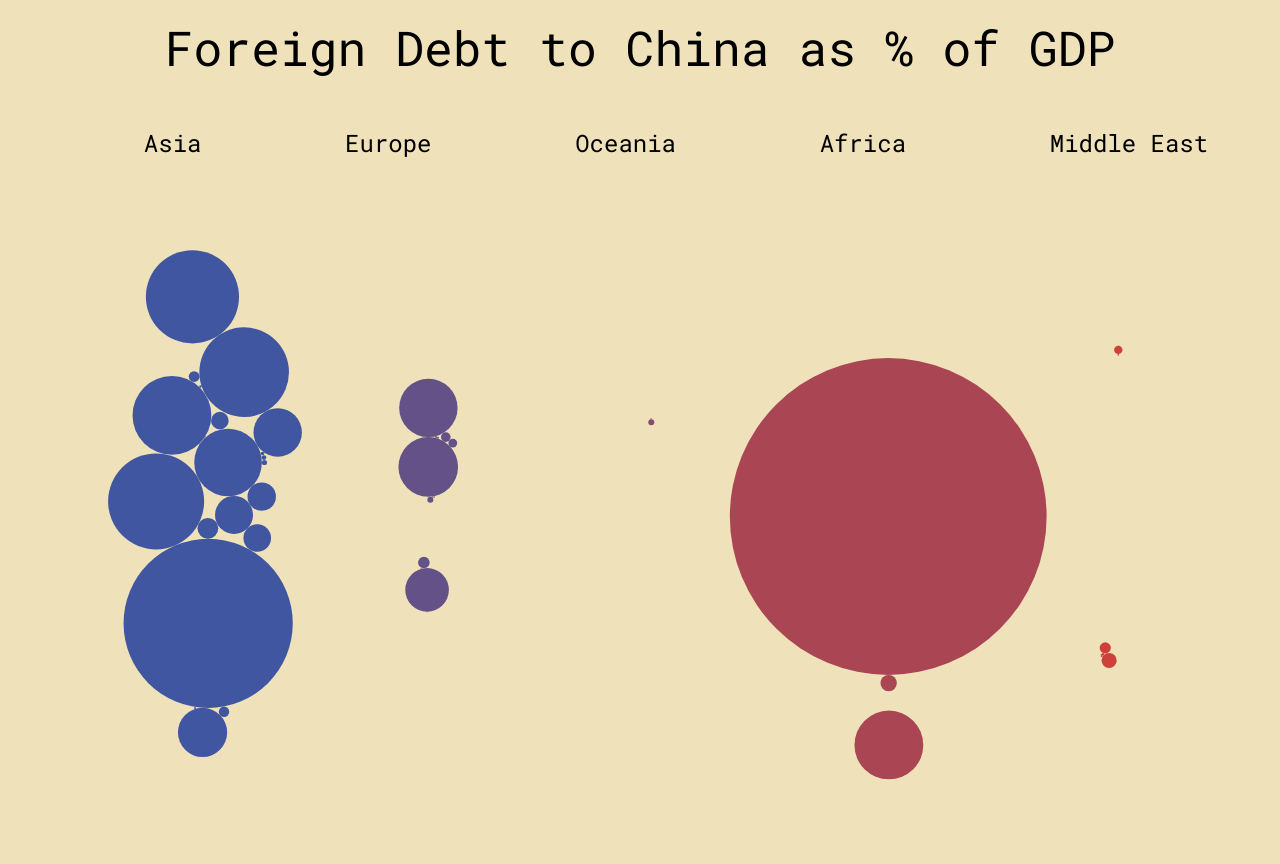
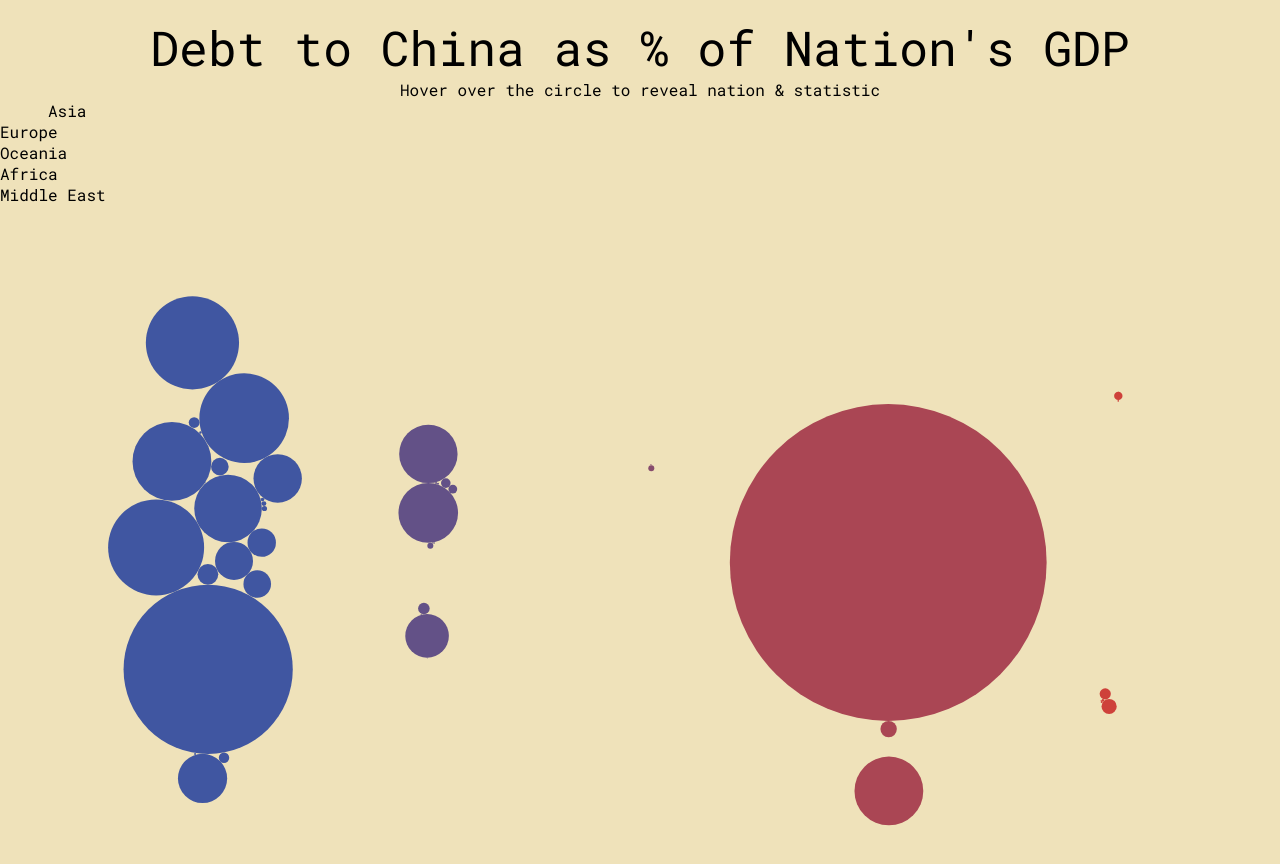
Before and after one commit to andymithamclarke/d3_with-force-demo_China-debt, a plain HTML site: page index.html in a window 1280 px wide. Drawn offline with nearby package versions, Linux system fonts and the light colour scheme.

Commit message:
Update index.html

```diff
--- a/index.html
+++ b/index.html
@@ -11,16 +11,17 @@
 </head>
 <body>
     <header class="background">
-        <p class="title">Foreign Debt to China as % of GDP</p>
+        <p class="title">Debt to China as % of Nation's GDP</p>
+        <p class="subtitle">Hover over the circle to reveal nation & statistic</p>
     </header>
     <section class="visualisation">
-        <div class="flex-container">
-            <p id="asia">Asia</p>
-            <p id="europe">Europe</p>
-            <p id="oceania">Oceania</p>
-            <p id="africa">Africa</p>
-            <p id="middle-east">Middle East</p>
-        </div>
+
+        <p class="label" id="asia">Asia</p>
+        <p class="label" id="europe">Europe</p>
+        <p class="label" id="oceania">Oceania</p>
+        <p class="label" id="africa">Africa</p>
+        <p class="label" id="middle-east">Middle East</p>
+
 
         <svg id="svgElement" width="100vw" height="100vh">
 
```
